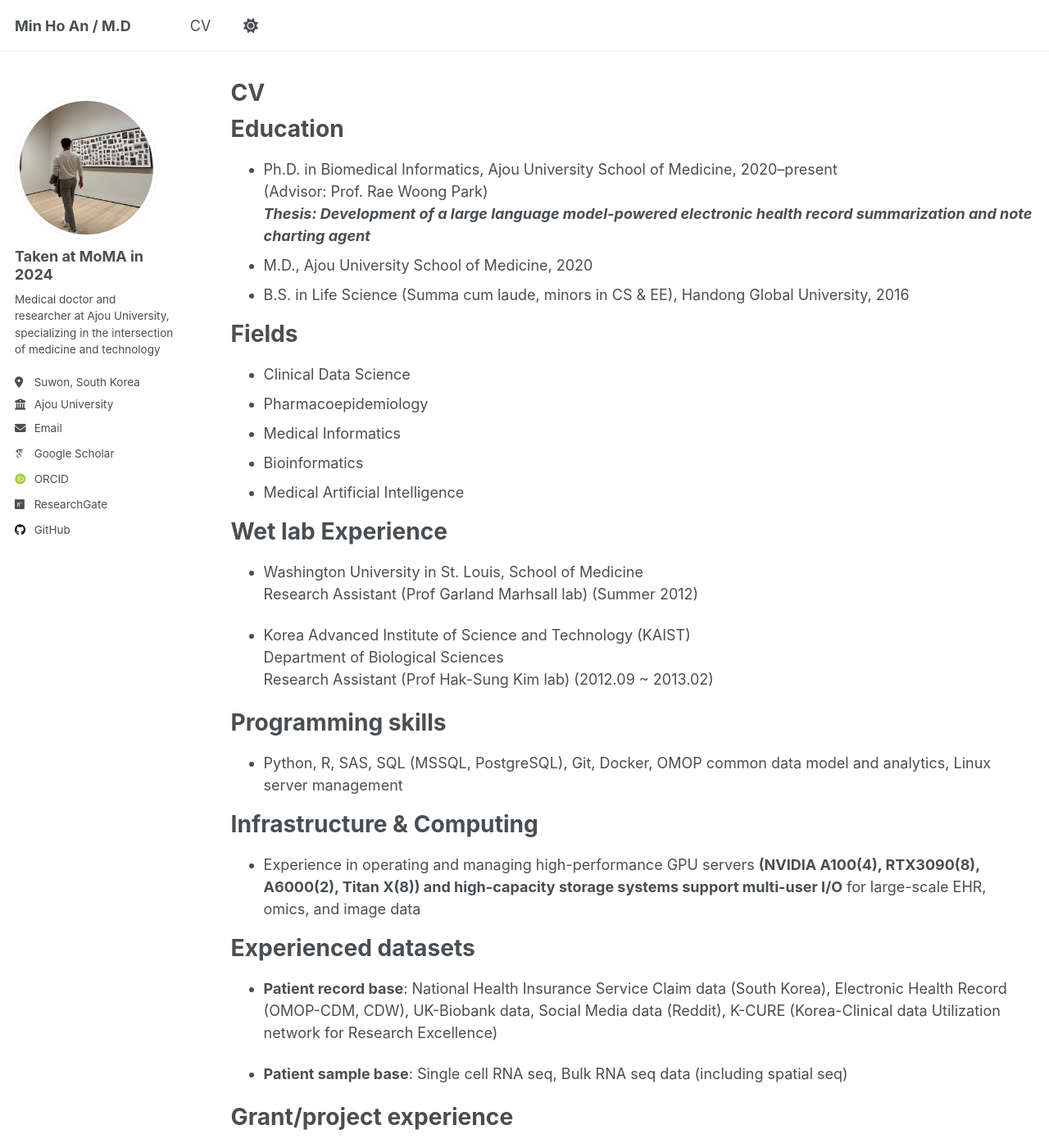
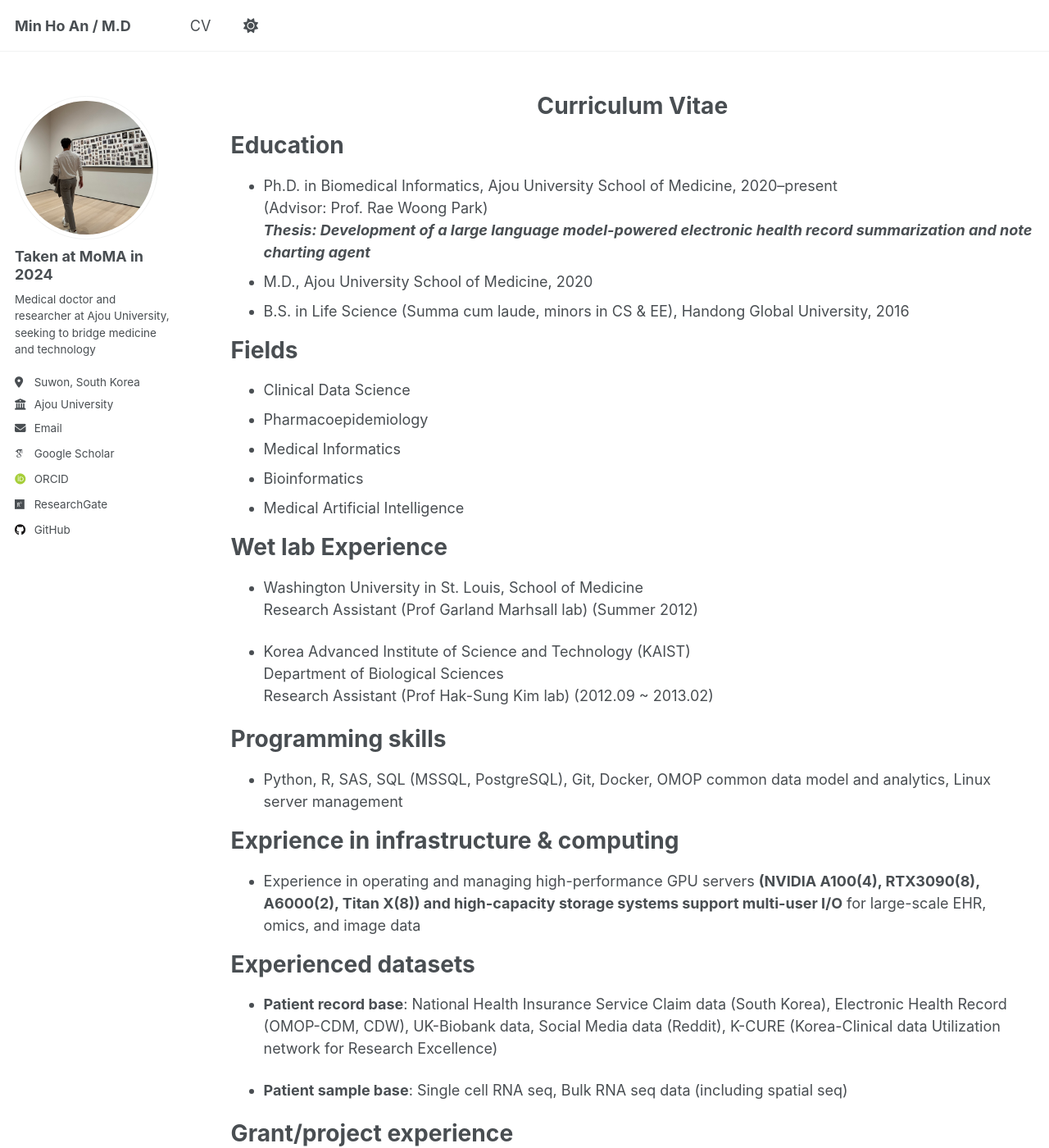
Before and after one commit to Min2323/Min2323.github.io, a Jekyll site: the page built from _pages/cv.md, in a window 1280 px wide and 1400 px high. Shown: the whole window at 82% size. Built offline with Jekyll 4.4.1, drawn with Linux system fonts in a browser that asks for light colours; some web fonts are replaced; a script that is not in the unit is left out.

Commit message:
edited about.md once again

```diff
--- a/_config.yml
+++ b/_config.yml
@@ -25,7 +25,7 @@ author:
   avatar           : "profile-square.jpg"
   name             : "Taken at MoMA in 2024"
   pronouns         : # example: "she/her"
-  bio              : "Medical doctor and researcher at Ajou University, specializing in the intersection of medicine and technology"
+  bio              : "Medical doctor and researcher at Ajou University, seeking to bridge medicine and technology"
   location         : "Suwon, South Korea"
   employer         : "Ajou University"
   uri              : # URL
--- a/_pages/cv.md
+++ b/_pages/cv.md
@@ -1,6 +1,6 @@
 ---
 layout: archive
-title: "CV"
+title: ""
 permalink: /cv/
 author_profile: true
 redirect_from:
@@ -8,6 +8,7 @@ redirect_from:
 ---
 
 {% include base_path %}
+<h1 align="center">Curriculum Vitae</h1>
 
 Education
 ======
@@ -39,7 +40,7 @@ Programming skills
 * Python, R, SAS, SQL (MSSQL, PostgreSQL), Git, Docker, OMOP common data model and analytics, Linux server management
 
 
-Infrastructure & Computing
+Exprience in infrastructure & computing
 ======
 * Experience in operating and managing high-performance GPU servers **(NVIDIA A100(4), RTX3090(8), A6000(2), Titan X(8)) and high-capacity storage systems support multi-user I/O** for large-scale EHR, omics, and image data
 
```
